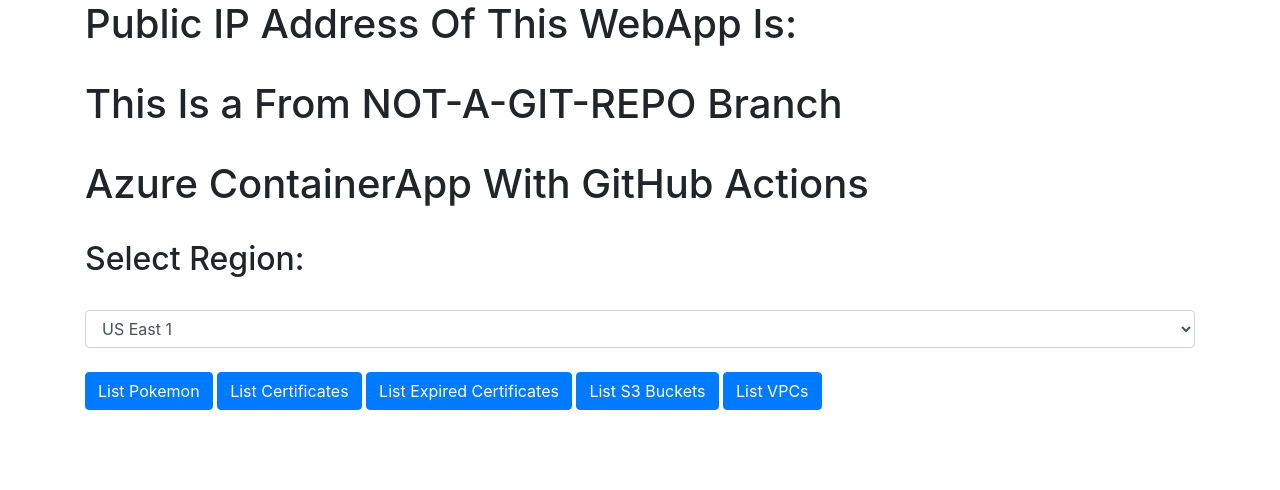
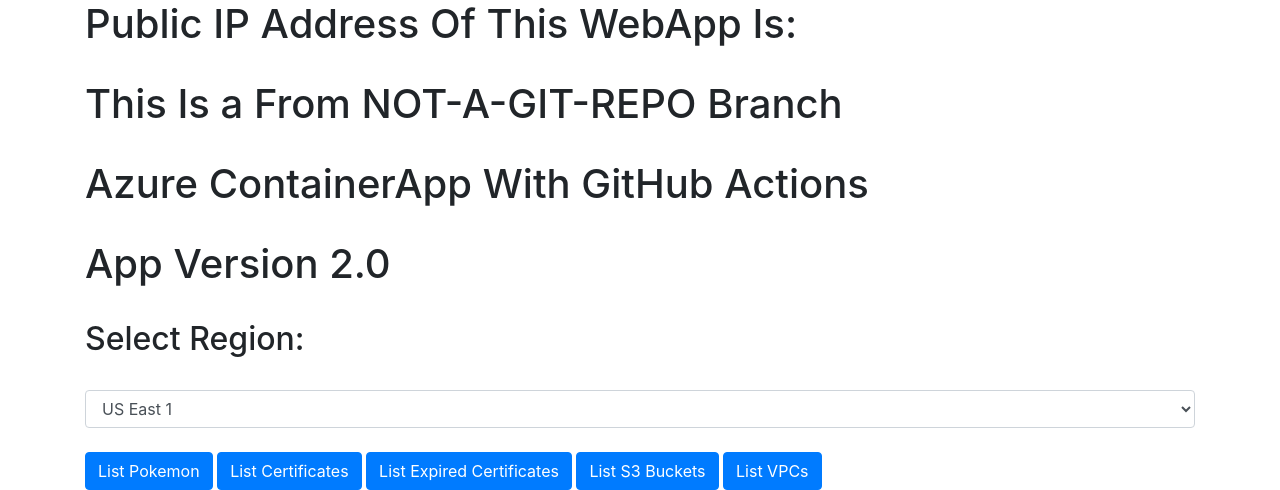
Before and after one commit to SreeVeerDevOps/python-fastapi-docker-public, a FastAPI app: page / in a window 1280 px wide. Shown: the part 320-810 px from the top of the page. Before the commit the page ends 730 px from the top, so only its background shows below. Run offline with FastAPI, Linux system fonts and the light colour scheme; some libraries are stand-ins or nearby versions.

Commit message:
Updated App With 2.0

```diff
--- a/templates/index.html
+++ b/templates/index.html
@@ -16,6 +16,7 @@
         <h1>Public IP Address Of This WebApp Is: {{ IP }}</h1><br>
         <h1>This Is a From {{ branch_name }} Branch</h1><br>
         <h1>Azure ContainerApp With GitHub Actions</h1><br>
+        <h1>App Version 2.0</h1><br>
         <h2>Select Region:</h2><br>
         <select id="region-select" class="form-control">
             <option value="us-east-1">US East 1</option>
```
